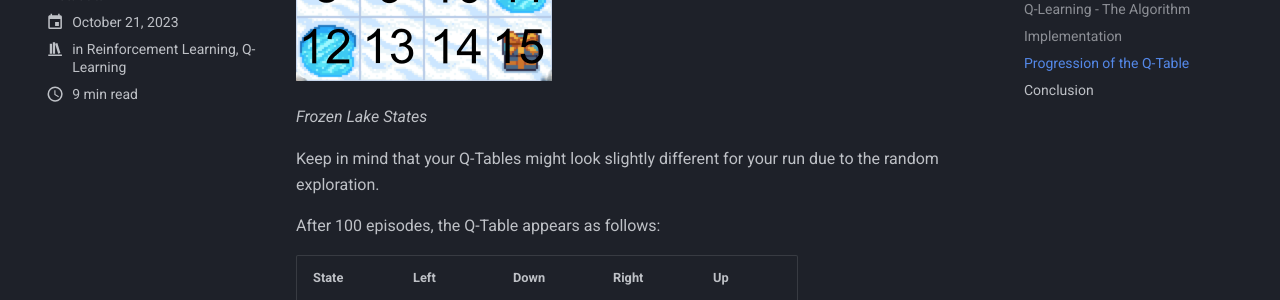
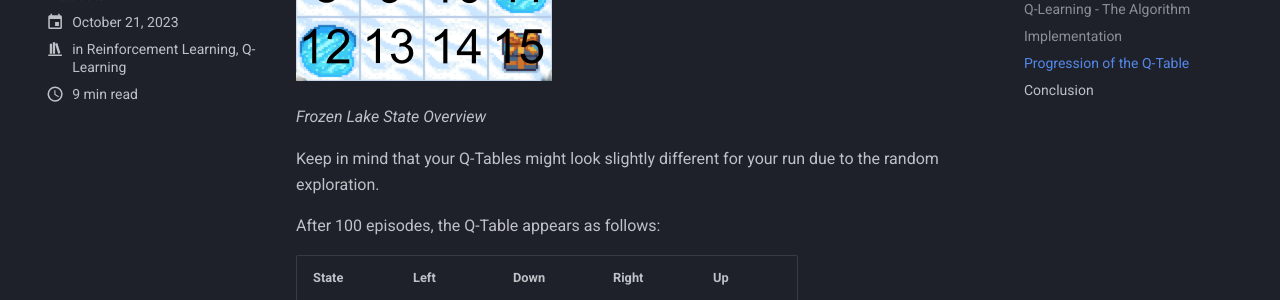
Before and after one commit to maltehedderich/blog, an MkDocs documentation site: the page built from docs/posts/tabular_q_learning.md, in a window 1280 px wide and 900 px high, scrolled down 4952 px. Shown: the part 153-453 px from the top of the window. Built offline with MkDocs 1.6.1 and Material for MkDocs 9.7.7, drawn with Linux system fonts in a browser that asks for light colours.

Commit message:
📝 docs(tabular_q_learning.md): update image caption to improve clarity and consistency

```diff
--- a/docs/posts/tabular_q_learning.md
+++ b/docs/posts/tabular_q_learning.md
@@ -172,9 +172,9 @@ Let's examine how the Q-Table progresses over time. Each row in the Q-Table repr
 
 The first row corresponds to the top left cell in the grid-world. The states are numbered from 0 to 15, starting from the top left cell and moving left to right and top to bottom. The columns represent the actions `Left`, `Down`, `Right`, and `Up` respectively.
 
-![Frozen Lake States](/images/tabular_q_learning/frozen_lake_states_256.png)
+![Frozen Lake State Overview](/images/tabular_q_learning/frozen_lake_states_256.png)
 
-_Frozen Lake States_
+_Frozen Lake State Overview_
 
 Keep in mind that your Q-Tables might look slightly different for your run due to the random exploration.
 
```
